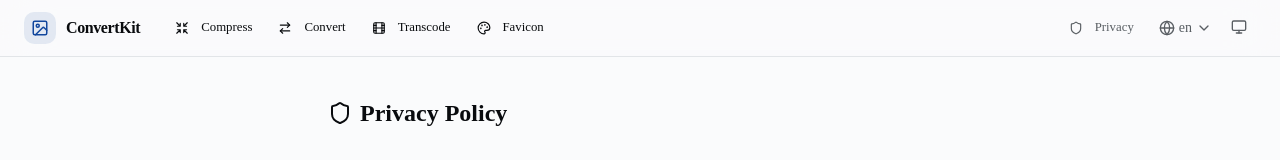
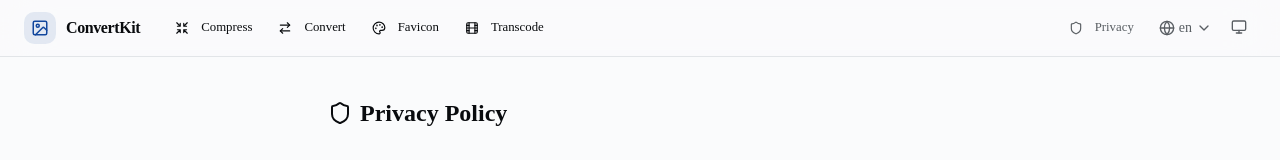
Before and after one commit to ALittleFox/convertkit, a Next.js app: page /privacy in a window 1280 px wide. Shown: the top 160 px of the page. Built offline with nearby package versions, Linux system fonts and the light colour scheme.

Commit message:
fix: restore transcode navigation item in header component

```diff
--- a/components/header.tsx
+++ b/components/header.tsx
@@ -18,8 +18,8 @@ export function Header() {
   const navItems = [
     { href: "/compress", label: t("compress"), icon: Shrink },
     { href: "/convert", label: t("convert"), icon: ArrowRightLeft },
+    { href: "/favicon", label: t("favicon"), icon: Palette },
     { href: "/transcode", label: t("transcode"), icon: Film },
-    { href: "/favicon", label: t("favicon"), icon: Palette },
   ];
 
   return (
```
